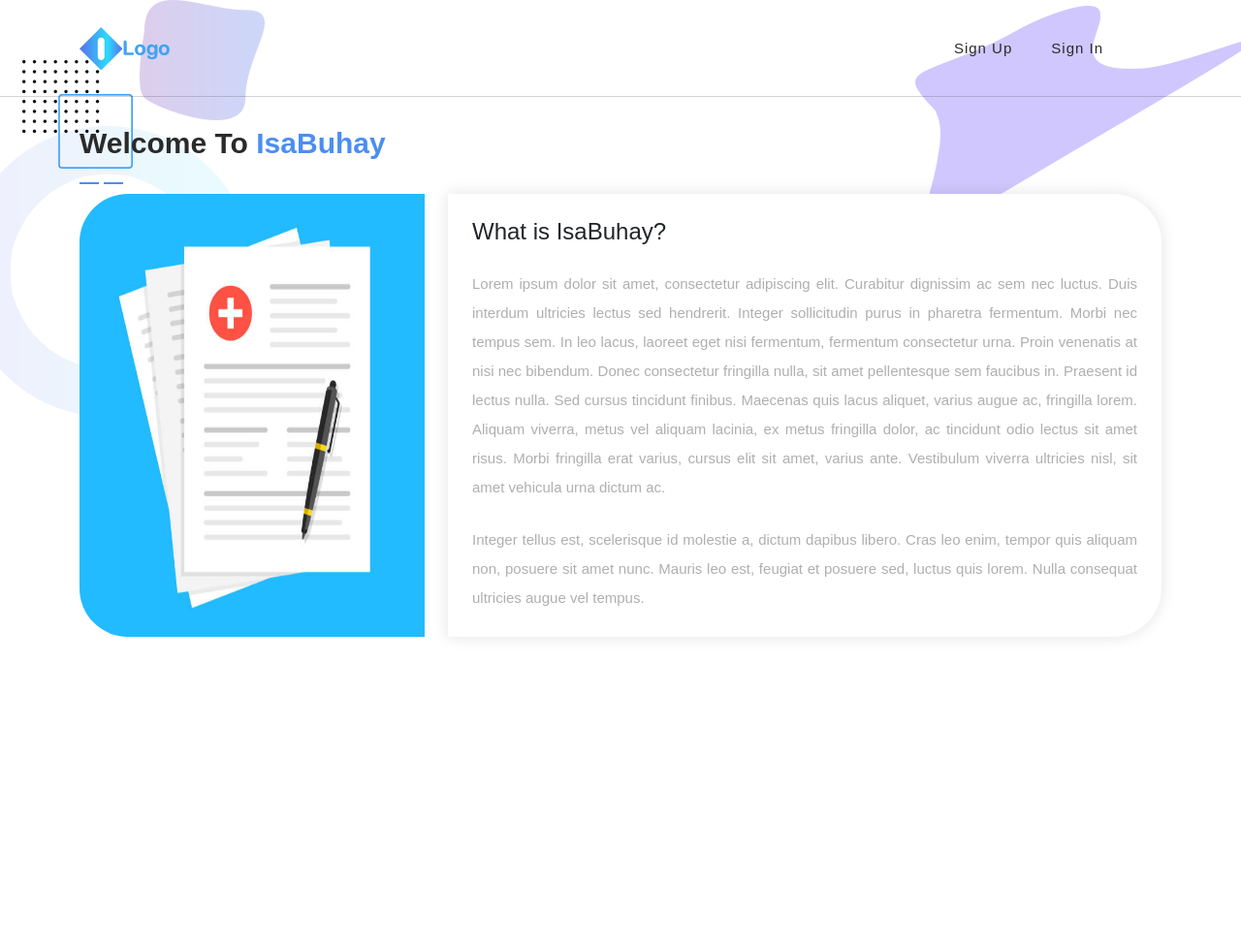
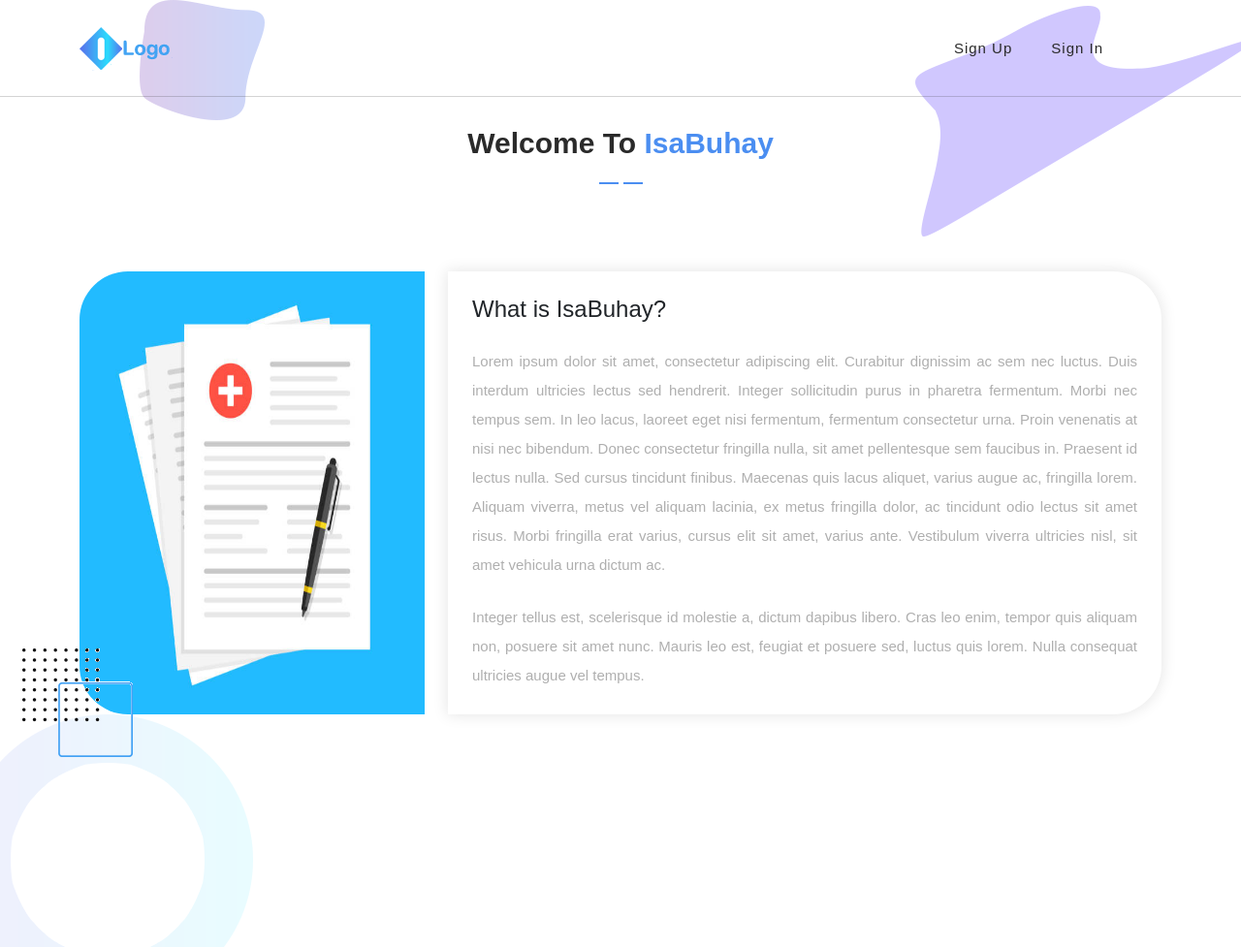
Before and after one commit to karloscabellon/IsaBuhay, a Django app: page / in a window 1280 px wide. Shown: the top 977 px of the page at 97% size. Before the commit the page ends 658 px from the top, so only its background shows below. Run offline with Django 4.2, Linux system fonts and the light colour scheme; some libraries are stand-ins or nearby versions; some web fonts are replaced.

Commit message:
centered text

```diff
--- a/templates/displayLandingPage.html
+++ b/templates/displayLandingPage.html
@@ -71,11 +71,15 @@ https://templatemo.com/tm-570-chain-app-dev
     <!-- ***** Header Area End ***** -->
 
 
-    <div id="All CBC" class="services section"></div>
+    <div id="All CBC" class="services section">
       <div class="container">
-        <div class="section-heading  wow fadeInDown" data-wow-duration="1s" data-wow-delay="0.5s">
-          <h4>Welcome to <em>IsaBuhay</em></h4>
-          <img src="{% static 'assets/images/heading-line-dec.png' %}" alt="">
+        <div class="row">
+          <div class="col-lg-8 offset-lg-2">
+            <div class="section-heading  wow fadeInDown" data-wow-duration="1s" data-wow-delay="0.5s">
+              <h4>Welcome to <em>IsaBuhay</em></h4>
+              <img src="{% static 'assets/images/heading-line-dec.png' %}" alt="">
+              </div>
+          </div>
         </div>
       </div>
 
```
